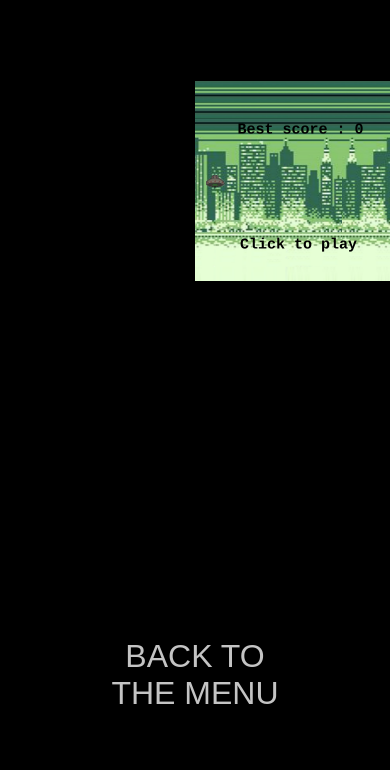
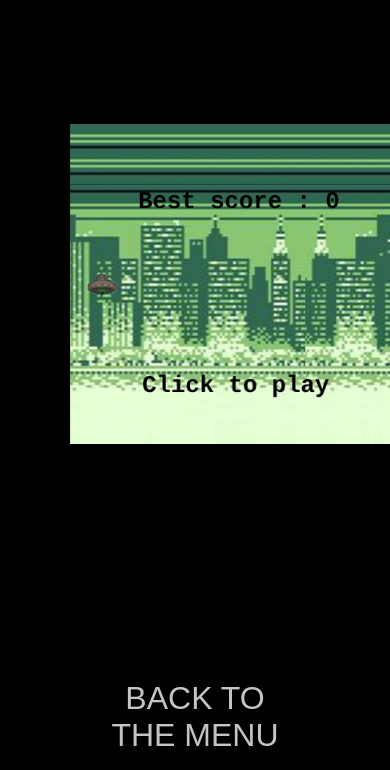
Before and after one commit to YaYouLeKyou/drunkin-alien-menu, a plain HTML site: page index.html in a window 390 px wide. Shown: the part 85-855 px from the top of the page. Drawn offline with Linux system fonts and the light colour scheme; a web font is replaced by a local one.

Commit message:
Update style.css

```diff
--- a/style.css
+++ b/style.css
@@ -37,7 +37,6 @@ h1 {
   background-size: cover;
 }
 canvas{
-
   position: absolute;
   top: -4%;
   left: 50%;
@@ -72,6 +71,7 @@ button:hover{
     overflow: hidden;
   }
   button{
+    top: 95%;
     left: 50%;
     font-size: 2rem;
     background: none;
@@ -79,11 +79,15 @@ button:hover{
     justify-content: center;
   }
   canvas{
-    scale: 0.5;
+  transform:scale(80%);
+  position:absolute;
+  top:20%;
+  left: 7%;
+
 
   }
   h1{
-    padding: 4px;
+    padding: 4px 4px;
     font-size: 1.5rem;
 
   }
```
